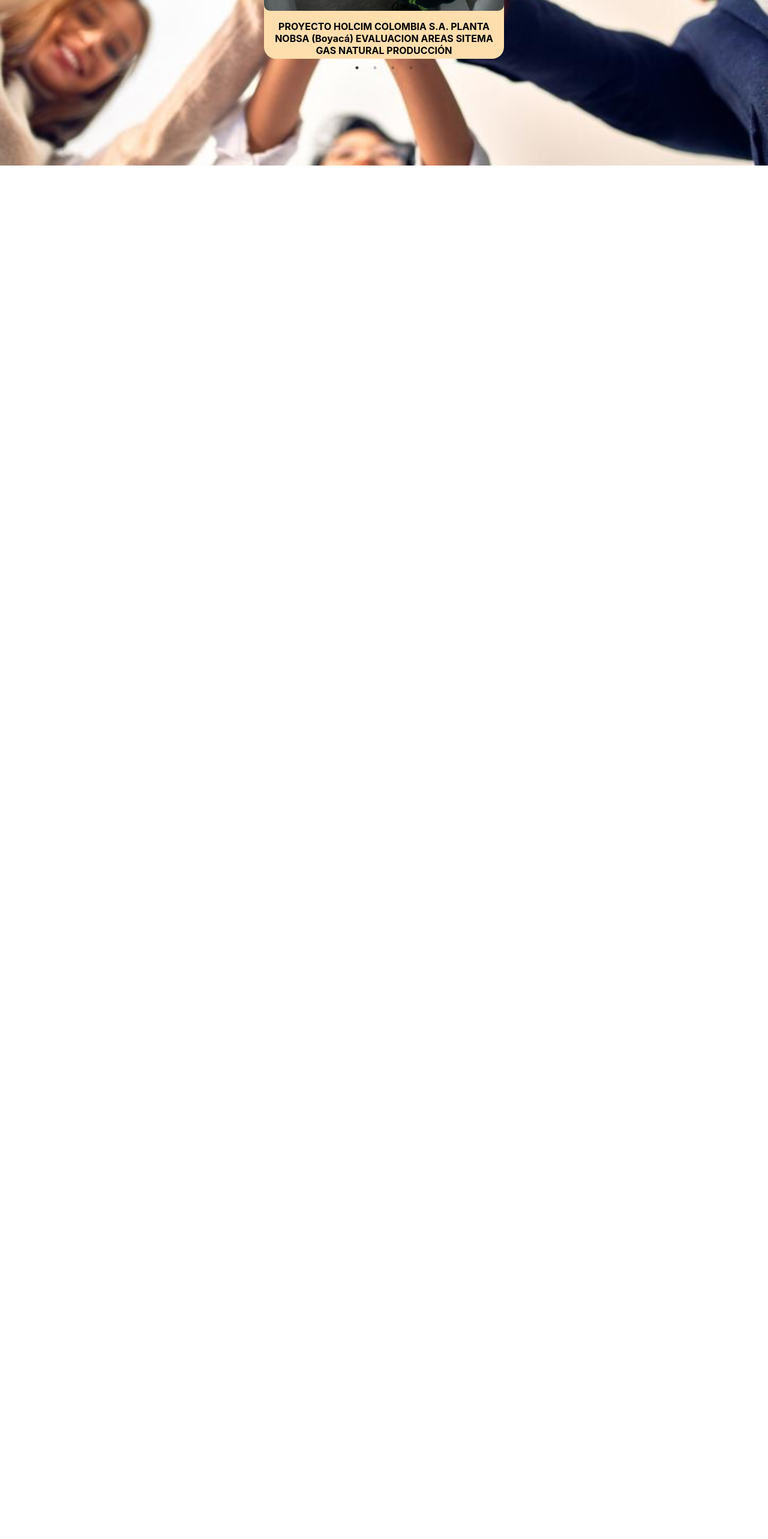
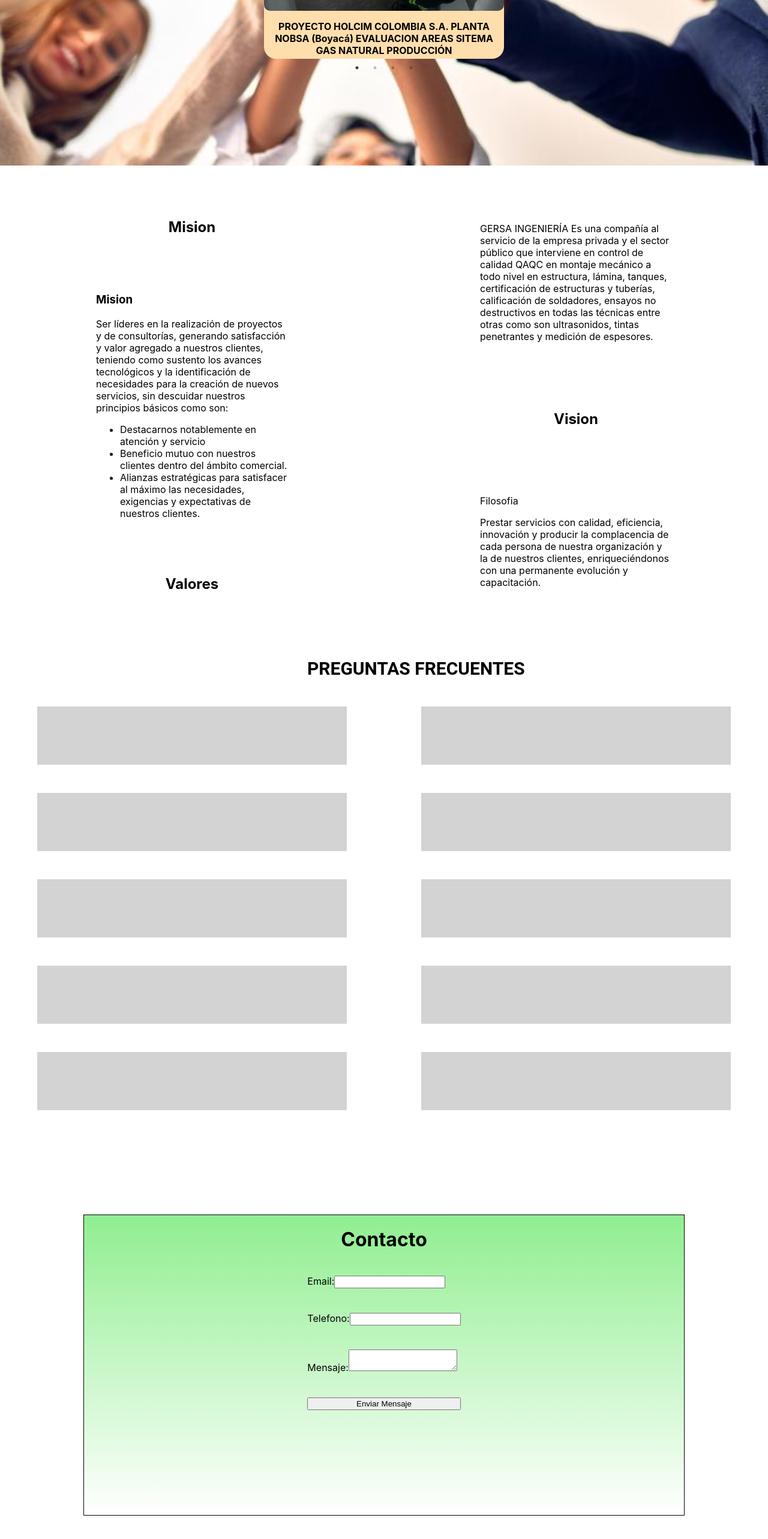
Before and after one commit to aalvizo2/gersa, a React (Create React App) app in the folder gersaFront/: page / in a window 1280 px wide. Shown: the part 1324-3890 px from the top of the page at 60% size. Before the commit the page ends 1600 px from the top, so only its background shows below. Built offline with nearby package versions, Linux system fonts and the light colour scheme.

Commit message:
nuevas secciones home (falta responsive)

```diff
--- a/gersaFront/src/App.js
+++ b/gersaFront/src/App.js
@@ -6,6 +6,7 @@ import { BrowserRouter, BrowserRouter as Router } from 'react-router-dom';
 import Register from './Pages/Register/Register';
 import Routes from './Routes/Routes';
 import Home from './Pages/Home/Home';
+import Mission from './Pages/Mission/Mission';
 
 
 
--- /dev/null
+++ b/gersaFront/src/Pages/Contact/Contact.jsx
@@ -0,0 +1,64 @@
+import React, { useState } from 'react'
+import { ContactContainer, ContactForm, FormContainer } from './ContactStyled'
+
+const Contact = () => {
+const[email,setEmail]=useState('');
+const[phone,setPhone]=useState('');
+const [message,SetMessage]=useState('');
+
+
+const handleForm=(e)=>{
+e.preventDefault();
+
+console.log ('Envio Exitoso:',{email, phone ,message})
+
+};
+
+
+  return (
+<ContactContainer>
+<FormContainer>
+<h1>Contacto</h1>
+<ContactForm onSubmit={handleForm}>
+<label>
+Email:
+<input type='email' value={email} onChange={(e)=>setEmail(e.target.value)} required/>
+</label>
+<label>
+Telefono:
+<input type="tel" value={phone} onChange={(e)=>setPhone(e.target.value)} required/>
+
+</label>
+
+
+<label>
+Mensaje:
+<textarea value={message} onChange={(e)=>SetMessage(e.target.value)}required/>
+
+
+</label>
+
+<button type='submit'>Enviar Mensaje</button>
+
+
+
+
+</ContactForm>
+
+
+
+
+</FormContainer>
+
+
+
+
+
+</ContactContainer>
+  );
+
+
+  };
+
+
+export default Contact
--- /dev/null
+++ b/gersaFront/src/Pages/Contact/ContactStyled.js
@@ -0,0 +1,32 @@
+import styled from "styled-components";
+
+ export const FormContainer=styled.div`
+display:  flex;
+flex-wrap: wrap;
+width: 1000px;
+background: rgb(255,255,255);
+background: linear-gradient(0deg, rgba(255,255,255,1) 0%, rgba(255,255,255,1) 0%, lightgreen 100%);
+height: 500px;
+border: 1px solid black;
+justify-content: space-between;
+flex-direction: column;
+align-items: center;
+`
+export const ContactContainer=styled.div`
+
+display: flex;
+flex-direction: row;
+flex-wrap: wrap;
+height: 100vh;
+width: 100%;
+align-items: center;
+justify-content: center;
+
+`
+export const ContactForm=styled.form`
+display: flex;
+flex-direction: column;
+gap: 40px;
+
+height:80%;
+`
--- a/gersaFront/src/Pages/Home/Home.jsx
+++ b/gersaFront/src/Pages/Home/Home.jsx
@@ -14,6 +14,9 @@ import imgBack2 from'../../Components/images/Backcarrusel2.png';
 import imgBack from '../../Components/images/3.jpg'
 import imgBack3 from '../../Components/images/Backcarrusel3.png'
 import imgBack4 from '../../Components/images/Backcarrusel4.png'
+import Mission from '../Mission/Mission';
+import FrequentAsk from '../Questions/FrequentAsk';
+import Contact from '../Contact/Contact';
 
 
 
@@ -133,6 +136,13 @@ imgSrc: imgBack3,
           </Slider>
         </CarruselContainer>
       </ProyectSection>
+
+
+
+      <Mission/>
+      <FrequentAsk/>
+<Contact/>
+
       </div>
     );
   };
--- a/gersaFront/src/Pages/Mission/Mission.jsx
+++ b/gersaFront/src/Pages/Mission/Mission.jsx
@@ -1,38 +1,43 @@
 import React from 'react'
+import { Container1, Container2, MissionContainer, MissionText, TextContainer, TitleM } from './MissionStyled'
 
 const Mission = () => {
   return (
-    <div>
-     <div>
+    <MissionContainer>
+     <Container1>
 
 
-        <div>
+        <TitleM>
   <h1>Mision</h1>
-  </div>
+  </TitleM>
 
 
 
 
 
-<p>
+<TextContainer>
+  <h3>Mision</h3>
+<MissionText>
 
 Ser líderes en la realización de proyectos y de consultorías, generando satisfacción y valor agregado a nuestros clientes, teniendo como sustento los avances tecnológicos y la identificación de necesidades para la creación de nuevos servicios, sin descuidar nuestros principios básicos como son:
-
-• Destacarnos notablemente en atención y servicio
-.• Beneficio mutuo con nuestros clientes dentro del ámbito comercial.
-• Alianzas estratégicas para satisfacer al máximo las necesidades, exigencias y expectativas de nuestros clientes.
-
-</p>
-
-<div>
+<ul>
+ <li> Destacarnos notablemente en atención y servicio</li>
+ <li> Beneficio mutuo con nuestros clientes dentro del ámbito comercial. </li>
+<li> Alianzas estratégicas para satisfacer al máximo las necesidades, exigencias y expectativas de nuestros clientes.</li>
+</ul>
+</MissionText>
+</TextContainer>
+<TitleM>
 <h1>Valores</h1>
 
-</div>
+</TitleM>
 
-</div>
+</Container1>
 
-<div>
-<p>
+<Container2>
+
+<TextContainer>
+<MissionText>
 GERSA INGENIERÍA Es una compañía al servicio de la empresa privada y
 el sector público que interviene en control de calidad QAQC en montaje mecánico
 a todo nivel en estructura, lámina, tanques, certificación de estructuras y tuberías,
@@ -40,37 +45,31 @@ calificación de soldadores, ensayos no destructivos en todas las técnicas entr
 son ultrasonidos, tintas penetrantes y medición de espesores.
 
 
-</p>
-
+</MissionText>
+</TextContainer>
 <h1>Vision</h1>
-
-
-<p>Filosofia</p>
-
-
-
-
-</div>
-
-
-
-<div>
 
 
 
 
 
+<TextContainer>
+<p>Filosofia</p>
+<MissionText>
+Prestar servicios con calidad, eficiencia, innovación y
+producir la complacencia de cada persona de nuestra organización y
+la de nuestros clientes,
+ enriqueciéndonos con una permanente evolución y capacitación.
+</MissionText>
+</TextContainer>
 
-
-
-
-</div>
+</Container2>
 
 
 
 
 
-    </div>
+    </MissionContainer>
 
 
 
--- /dev/null
+++ b/gersaFront/src/Pages/Mission/MissionStyled.js
@@ -0,0 +1,47 @@
+import styled from "styled-components";
+
+export const MissionContainer=styled.section`
+display: flex;
+flex-direction: row;
+flex-wrap: wrap;
+height: 100vh;
+width: 100%;
+align-items: center;
+
+`
+export const Container1=styled.div`
+display: flex;
+flex-direction: column;
+align-items: center;
+
+justify-content: space-around;
+flex-wrap: wrap;
+width: 50%;
+height: 90%;
+`
+export const Container2=styled.div`
+display: flex;
+flex-direction: column;
+align-items: center;
+
+justify-content: space-around;
+flex-wrap: wrap;
+width: 50%;
+height: 90%;
+`
+
+export const MissionText=styled.p`
+
+
+
+`
+export const TitleM=styled.div`
+
+
+`
+export const TextContainer=styled.div`
+
+width: 50%;
+
+
+`
--- /dev/null
+++ b/gersaFront/src/Pages/Questions/Ask.js
@@ -0,0 +1,26 @@
+import styled from "styled-components";
+
+export const Question=styled.div`
+background-color: lightgray;
+width: 516px;
+height: 97px;
+
+`
+export const  QuestionContainer=styled.div`
+display: flex;
+flex-direction: row;
+flex-wrap: wrap;
+height: 100vh;
+width: 100%;
+align-items: center;
+
+justify-content: space-between;
+
+`
+export const TitleQ=styled.h1`
+
+font-size: 30px;
+    font-family: 'Roboto', sans-serif;
+display: flex;
+margin-left: 40%;
+`
--- /dev/null
+++ b/gersaFront/src/Pages/Questions/FrequentAsk.jsx
@@ -0,0 +1,42 @@
+import React from 'react'
+import { Container1, Container2 } from '../Mission/MissionStyled'
+import { Question, QuestionContainer, TitleQ } from './Ask'
+import { Title } from '../Login/LoginStyled'
+
+const FrequentAsk = () => {
+  return (
+
+
+
+    <QuestionContainer>
+
+   <TitleQ>PREGUNTAS FRECUENTES</TitleQ>
+
+<Container1>
+
+<Question></Question>
+<Question></Question>
+<Question></Question>
+<Question></Question>
+<Question></Question>
+
+</Container1>
+<Container2>
+
+<Question></Question>
+<Question></Question>
+<Question></Question>
+<Question></Question>
+<Question></Question>
+
+
+</Container2>
+
+
+
+</QuestionContainer>
+
+  )
+}
+
+export default FrequentAsk
--- a/gersaFront/src/Routes/Routes.jsx
+++ b/gersaFront/src/Routes/Routes.jsx
@@ -2,6 +2,7 @@ import Register from "../Pages/Register/Register";
 import Login from "../Pages/Login/Login";
 import {Routes as ReactDomRutes, Route } from 'react-router-dom';
 import Home from "../Pages/Home/Home";
+import Mission from "../Pages/Mission/Mission";
 
 const Routes = () => {
     return (
@@ -10,7 +11,7 @@ const Routes = () => {
 
   <Route path='acceder/Register' element={<Register/>}/>
        <Route path='/acceder' element={<Login/>}/>
-<Route path='/' element={<Home/>}/>
+    <Route path='/' element={<Home/>}/>
 
   </ReactDomRutes>
 
```
Also changed, not shown: 1 other file (tests, documents, lock files or other folders).
